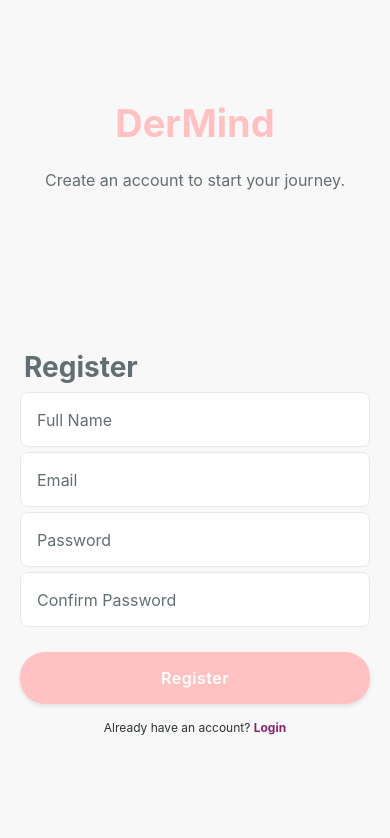
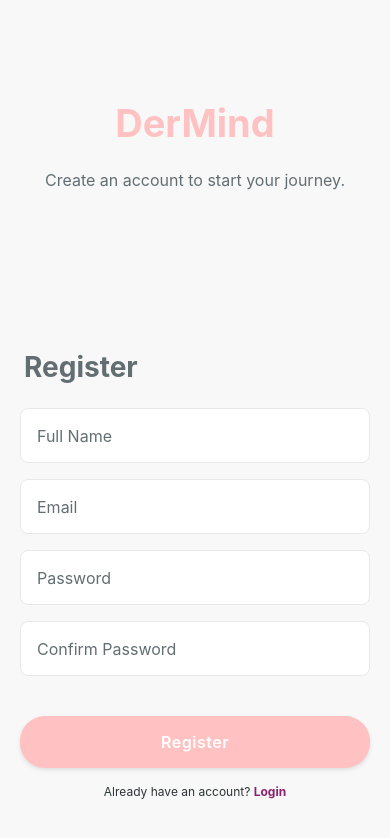
Before and after one commit to Goktugberke/DerMind, a React Native app in the folder mobile/: screen /Register in a window 390 px wide. Shown: the top 838 px of the page. Built offline with nearby package versions, Linux system fonts and the light colour scheme; some icons are missing.

Commit message:
add regex-based password complexity and field-level error handling

```diff
--- a/mobile/src/components/CustomInput.tsx
+++ b/mobile/src/components/CustomInput.tsx
@@ -10,6 +10,7 @@ interface CustomInputProps {
   onChangeText: (text: string) => void;
   isPassword?: boolean;
   keyboardType?: KeyboardTypeOptions;
+  error?: string;
 }
 
 export const CustomInput = ({
@@ -19,6 +20,7 @@ export const CustomInput = ({
   onChangeText,
   isPassword = false,
   keyboardType = 'default',
+  error,
 }: CustomInputProps) => {
   const [isSecure, setIsSecure] = useState(isPassword);
   const inputRef = useRef<TextInput>(null);
@@ -29,9 +31,15 @@ export const CustomInput = ({
 
   return (
     <View style={styles.container}>
-      <Text style={styles.label}>{label}</Text>
+      {label ? <Text style={styles.label}>{label}</Text> : null}
 
-      <Pressable style={styles.inputWrapper} onPress={handlePress}>
+      <Pressable
+        style={[
+          styles.inputWrapper,
+          error ? { borderColor: 'red' } : {}
+        ]}
+        onPress={handlePress}
+      >
         <TextInput
           ref={inputRef}
           style={styles.input}
@@ -59,6 +67,9 @@ export const CustomInput = ({
           </TouchableOpacity>
         )}
       </Pressable>
+
+      {error ? <Text style={styles.errorText}>{error}</Text> : null}
+
     </View>
   );
 };
@@ -66,7 +77,7 @@ export const CustomInput = ({
 const styles = StyleSheet.create({
   container: {
     width: '100%',
-    marginBottom: 1,
+    marginBottom: theme.spacing.m,
   },
   label: {
     fontSize: theme.fontSize.small,
@@ -95,4 +106,10 @@ const styles = StyleSheet.create({
   iconContainer: {
     padding: 10,
   },
+  errorText: {
+    color: 'red',
+    fontSize: 12,
+    marginTop: 2,
+    marginLeft: 4,
+  },
 });
--- a/mobile/src/features/auth/LoginScreen.tsx
+++ b/mobile/src/features/auth/LoginScreen.tsx
@@ -16,26 +16,40 @@ import { CustomInput } from '@components/CustomInput';
 export const LoginScreen = ({ navigation }: any) => {
   const [email, setEmail] = useState('');
   const [password, setPassword] = useState('');
+  const [errors, setErrors] = useState({
+    fullName: '',
+    email: '',
+    password: '',
+    confirmPassword: ''
+  });
+
+    const validateEmail = (text: string) => {
+    setEmail(text);
+    const emailRegex = /\S+@\S+\.\S+/;
+    if (text.length > 0 && !emailRegex.test(text) || text.length == 0) {
+      setErrors(prev => ({ ...prev, email: 'Please enter a valid email address' }));
+    } else {
+      setErrors(prev => ({ ...prev, email: '' }));
+    }
+  };
 
   return (
-    // 1. En dışta KeyboardAvoidingView: Tüm ekranı kaplar
     <KeyboardAvoidingView
       style={{ flex: 1, backgroundColor: theme.colors.background }}
       behavior={Platform.OS === 'ios' ? 'padding' : 'height'}
     >
       <ScrollView
-        // 2. ScrollView: İçeriğin taşmasına izin verir
         style={{ flex: 1 }}
         contentContainerStyle={{
-          flexGrow: 1, // İçeriğin ekran boyundan daha fazla uzayabilmesini sağlar
-          paddingHorizontal: 20, // globalStyles'daki padding değerin
-          paddingBottom: 40 // En altta mola payı
+          flexGrow: 1,
+          paddingHorizontal: 20,
+          paddingBottom: 40
         }}
         showsVerticalScrollIndicator={false}
         keyboardShouldPersistTaps="handled"
       >
 
-        {/* Header Alanı - 100/160 Değerlerin Korundu */}
+        {/* Header Alanı */}
         <View style={styles.headerArea}>
           <Text style={[globalStyles.title, {
             color: theme.colors.primary,
@@ -58,8 +72,9 @@ export const LoginScreen = ({ navigation }: any) => {
             label=""
             placeholder="Email"
             value={email}
-            onChangeText={setEmail}
+            onChangeText={validateEmail}
             keyboardType='email-address'
+            error={errors.email}
           />
 
           <CustomInput
@@ -104,7 +119,7 @@ const styles = StyleSheet.create({
     fontWeight: 'bold',
     color: theme.colors.gray,
     alignSelf: 'flex-start',
-    marginBottom: theme.spacing.xs,
+    marginBottom: theme.spacing.l,
     paddingLeft: theme.spacing.xs,
   },
   inputArea: {
--- a/mobile/src/features/auth/RegisterScreen.tsx
+++ b/mobile/src/features/auth/RegisterScreen.tsx
@@ -19,6 +19,57 @@ export const RegisterScreen = ({ navigation }: any) => {
   const [email, setEmail] = useState('');
   const [password, setPassword] = useState('');
   const [confirmPassword, setConfirmPassword] = useState('');
+  const [errors, setErrors] = useState({
+    fullName: '',
+    email: '',
+    password: '',
+    confirmPassword: ''
+  });
+
+  const validateFullName = (text: string) => {
+    setFullName(text);
+    if (text.length == 0 || text.length == 1) {
+      setErrors(prev => ({ ...prev, fullName: 'Name is too short' }));
+    } else {
+      setErrors(prev => ({ ...prev, fullName: '' }));
+    }
+  };
+
+  const validateEmail = (text: string) => {
+    setEmail(text);
+    const emailRegex = /\S+@\S+\.\S+/;
+    if (text.length > 0 && !emailRegex.test(text) || text.length == 0) {
+      setErrors(prev => ({ ...prev, email: 'Please enter a valid email address' }));
+    } else {
+      setErrors(prev => ({ ...prev, email: '' }));
+    }
+  };
+
+  const validatePassword = (text: string) => {
+  setPassword(text);
+  const passwordRegex = /^(?=.*[0-9])(?=.*[!@#$%^&*.,:;~<|>_-])[a-zA-Z0-9!@#$%^&*]{6,}$/;
+
+  if (text.length === 0) {
+    setErrors(prev => ({ ...prev, password: '' }));
+  } else if (text.length < 6) {
+    setErrors(prev => ({ ...prev, password: 'Min. 6 characters required' }));
+  } else if (!/(?=.*[0-9])/.test(text)) {
+    setErrors(prev => ({ ...prev, password: 'Must include at least one number' }));
+  } else if (!/(?=.*[!@#$%^&*.,:;~<|>_-])/.test(text)) {
+    setErrors(prev => ({ ...prev, password: 'Must include one special character (@#$!..)' }));
+  } else {
+    setErrors(prev => ({ ...prev, password: '' }));
+  }
+};
+
+  const validateConfirmPassword = (text: string) => {
+    setConfirmPassword(text);
+    if (text.length > 0 && text !== password) {
+      setErrors(prev => ({ ...prev, confirmPassword: 'Passwords do not match' }));
+    } else {
+      setErrors(prev => ({ ...prev, confirmPassword: '' }));
+    }
+  };
 
   const handleRegister = () => {
     if (!fullName || !email || !password || !confirmPassword) {
@@ -26,23 +77,12 @@ export const RegisterScreen = ({ navigation }: any) => {
       return;
     }
 
-    const emailRegex = /\S+@\S+\.\S+/;
-    if (!emailRegex.test(email)) {
-      Alert.alert("Error", "Please enter a valid email address!");
+    if(Object.values(errors).some(error => error !== '')) {
+      Alert.alert("Error", "Please fix the errors before registering.");
       return;
     }
 
-    if (password.length < 6) {
-      Alert.alert("Error", "Password must be at least 6 characters long!");
-      return;
-    }
-
-    if (password !== confirmPassword) {
-      Alert.alert("Error", "Passwords do not match!");
-      return;
-    }
-
-    console.log("Kayıt başarılı, veriler hazırlanıyor...");
+    console.log("successfully registered");
   };
 
 return (
@@ -61,7 +101,7 @@ return (
         keyboardShouldPersistTaps="handled"
       >
 
-        {/* Header Alanı - Margiler çok yüksek olduğu için kaymama ihtimali artıyor */}
+        {/* Header Alanı */}
         <View style={styles.headerArea}>
           <Text style={[globalStyles.title, { color: theme.colors.primary, fontSize: 38 }]}>
             DerMind
@@ -72,10 +112,37 @@ return (
         <Text style={styles.registerTitle}>Register</Text>
 
         <View style={styles.inputArea}>
-          <CustomInput label="" placeholder="Full Name" value={fullName} onChangeText={setFullName} />
-          <CustomInput label="" placeholder="Email" value={email} onChangeText={setEmail} keyboardType='email-address' />
-          <CustomInput label="" placeholder="Password" value={password} onChangeText={setPassword} isPassword={true} />
-          <CustomInput label="" placeholder="Confirm Password" value={confirmPassword} onChangeText={setConfirmPassword} isPassword={true} />
+          <CustomInput
+            label=""
+            placeholder="Full Name"
+            value={fullName}
+            onChangeText={validateFullName}
+            error={errors.fullName}
+          />
+          <CustomInput
+            label=""
+            placeholder="Email"
+            value={email}
+            onChangeText={validateEmail}
+            keyboardType='email-address'
+            error={errors.email}
+          />
+          <CustomInput
+            label=""
+            placeholder="Password"
+            value={password}
+            onChangeText={validatePassword}
+            isPassword={true}
+            error={errors.password}
+          />
+          <CustomInput
+            label=""
+            placeholder="Confirm Password"
+            value={confirmPassword}
+            onChangeText={validateConfirmPassword}
+            isPassword={true}
+            error={errors.confirmPassword}
+          />
         </View>
 
         <CustomButton title="Register" onPress={handleRegister} />
@@ -109,7 +176,7 @@ const styles = StyleSheet.create({
     fontWeight: 'bold',
     color: theme.colors.gray,
     alignSelf: 'flex-start',
-    marginBottom: theme.spacing.xs,
+    marginBottom: theme.spacing.l,
     paddingLeft: theme.spacing.xs,
   },
   inputArea: {
```
